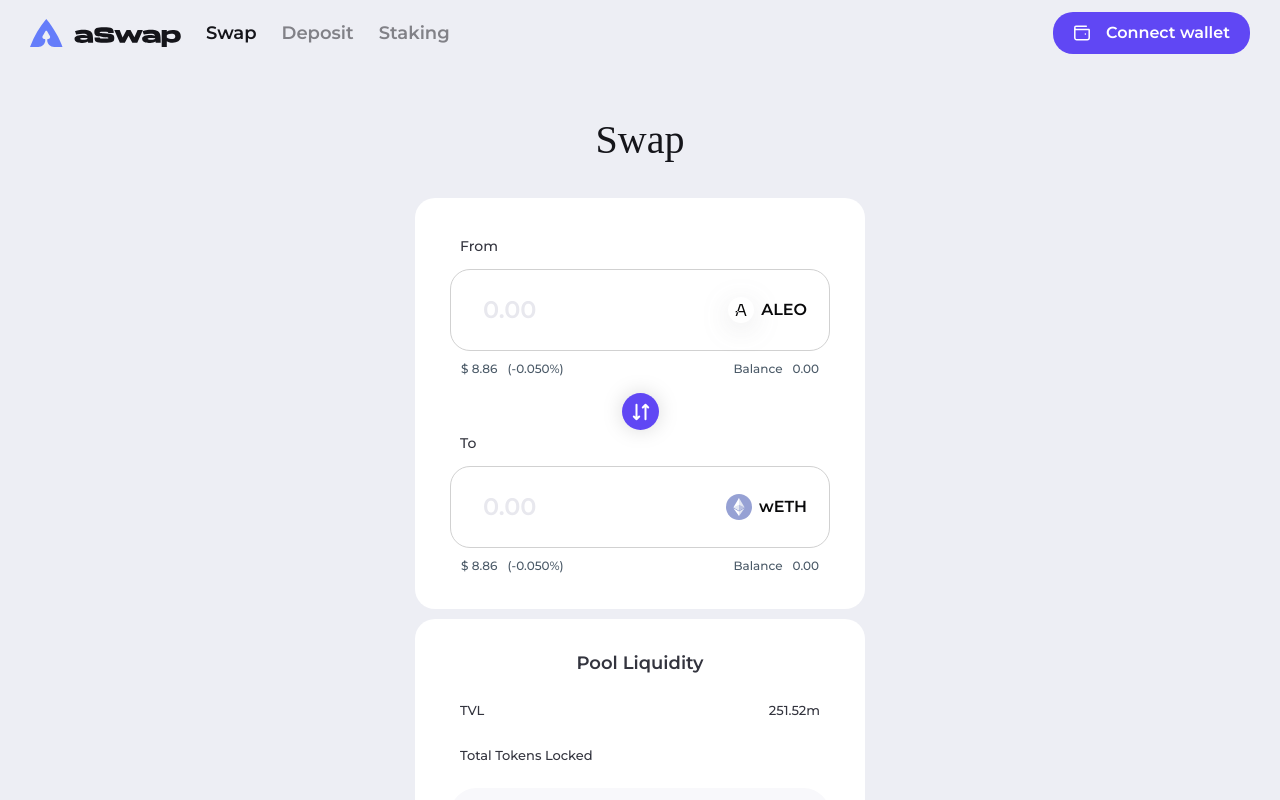
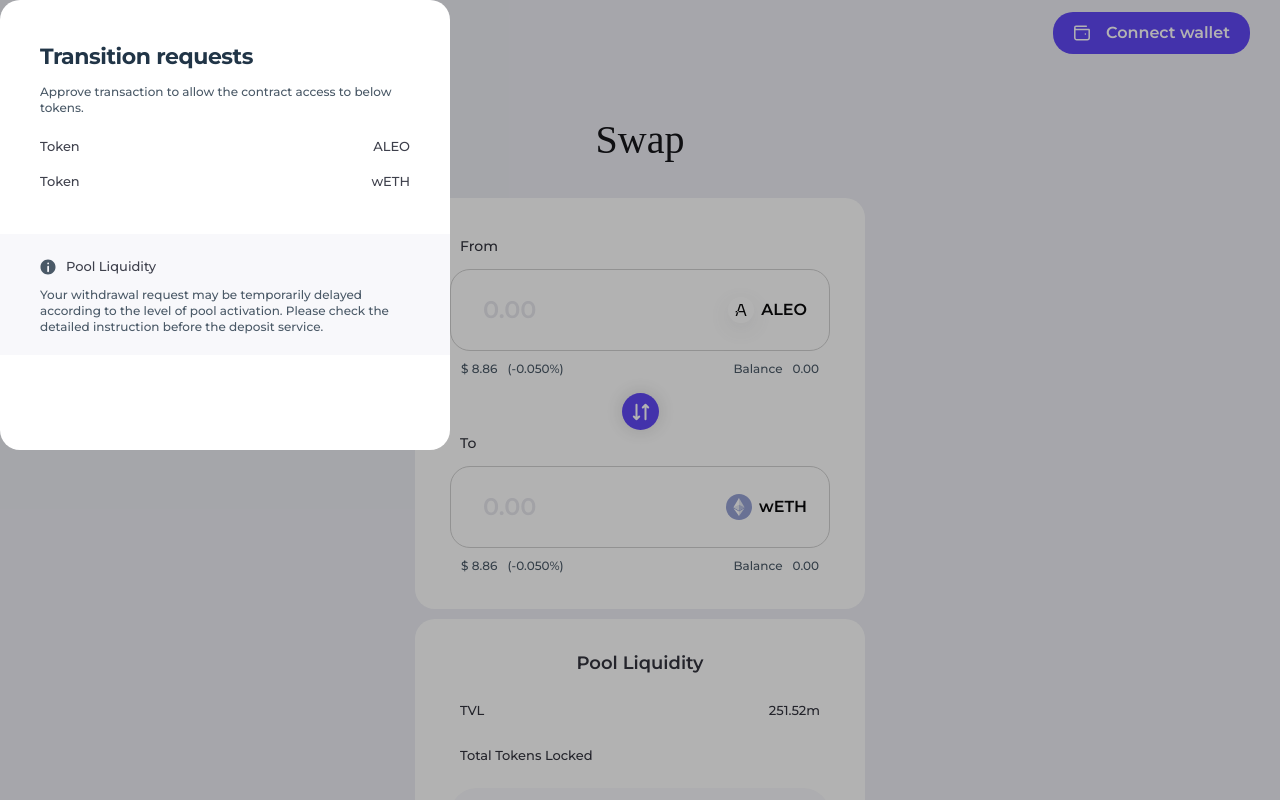
Before and after one commit to aswap-zk/Aswap-Frontend, a React (Vite) app: page /swap in a window 1280 px wide. Built offline with nearby package versions, Linux system fonts and the light colour scheme; a web font is replaced by a local one.

Commit message:
style: request modal skeleton

```diff
--- /dev/null
+++ b/src/components/common/Modal/ModalWrapper.tsx
@@ -0,0 +1,24 @@
+import { ReactNode } from "react";
+import { styled } from "styled-components";
+
+interface ModalWrapperProps {
+  children: ReactNode;
+}
+
+function ModalWrapper({ children }: ModalWrapperProps) {
+  return <Container>{children}</Container>;
+}
+
+export default ModalWrapper;
+
+const Container = styled.div`
+  position: absolute;
+  top: 0;
+  left: 0;
+
+  width: 100%;
+  height: 100%;
+  background-color: rgba(0, 0, 0, 0.3);
+
+  z-index: 1000;
+`;
--- /dev/null
+++ b/src/components/common/Modal/RequestModal.tsx
@@ -0,0 +1,97 @@
+import styled from "styled-components";
+import ModalWrapper from "./ModalWrapper";
+import { SpaceBetweenWrapper } from "../ContentWrapper";
+import IcInfo from "../../../assets/icons/Modal/ic-info.svg";
+
+const RequestModal = () => {
+  return (
+    <ModalWrapper>
+      <Container>
+        <MainContentWrapper>
+          <TitleWrapper>
+            <TitleText>Transition requests</TitleText>
+            <SubText>
+              Approve transaction to allow the contract access to below tokens.
+            </SubText>
+          </TitleWrapper>
+          <TitleWrapper>
+            <SpaceBetweenWrapper>
+              <ContentText>Token</ContentText>
+              <ContentText>ALEO</ContentText>
+            </SpaceBetweenWrapper>
+            <SpaceBetweenWrapper>
+              <ContentText>Token</ContentText>
+              <ContentText>wETH</ContentText>
+            </SpaceBetweenWrapper>
+          </TitleWrapper>
+        </MainContentWrapper>
+        <InfoWrapper>
+          <InfoTitleWithIconWrapper>
+            <img src={IcInfo} />
+            <ContentText>Pool Liquidity</ContentText>
+          </InfoTitleWithIconWrapper>
+          <SubText>
+            Your withdrawal request may be temporarily delayed according to the
+            level of pool activation. Please check the detailed instruction
+            before the deposit service.
+          </SubText>
+        </InfoWrapper>
+      </Container>
+    </ModalWrapper>
+  );
+};
+
+export default RequestModal;
+
+const Container = styled.div`
+  width: 450px;
+  height: 450px;
+  border-radius: 20px;
+  background-color: #fff;
+`;
+
+const TitleText = styled.span`
+  ${({ theme }) => theme.fonts.Title_Medium_2};
+`;
+
+const SubText = styled.span`
+  ${({ theme }) => theme.fonts.Label_Medium};
+  color: #4a5967;
+`;
+
+const ContentText = styled.span`
+  ${({ theme }) => theme.fonts.Body_Text_Small};
+  color: #3e404c;
+`;
+
+const MainContentWrapper = styled.div`
+  display: flex;
+  flex-direction: column;
+  gap: 18px;
+  padding: 40px 40px;
+`;
+
+const TitleWrapper = styled.div`
+  display: flex;
+  flex-direction: column;
+  gap: 10px;
+`;
+
+const InfoWrapper = styled.div`
+  display: flex;
+  flex-direction: column;
+  gap: 8px;
+  padding: 20px 40px;
+  background-color: #f8f8fb;
+`;
+
+const InfoTitleWithIconWrapper = styled.div`
+  display: flex;
+  align-items: center;
+  gap: 10px;
+
+  img {
+    width: 16px;
+    height: 16px;
+  }
+`;
--- a/src/pages/Swap/Swap.tsx
+++ b/src/pages/Swap/Swap.tsx
@@ -21,6 +21,7 @@
   formatNumberWithCommas,
   parseNumberFromString,
 } from "../../utils/numberFormatter";
+import RequestModal from "../../components/common/Modal/RequestModal";
 
 const Swap = () => {
   const [isOpen, setIsOpen] = useState(true);
@@ -77,6 +78,7 @@
 
   return (
     <>
+      <RequestModal />
       <Header />
       <PageWrapper>
         <PageTitle>Swap</PageTitle>
```
Also changed, not shown: src/assets/icons/Modal/ic-info.svg (added), src/components/common/Modal/AprovedModal.tsx (added).
